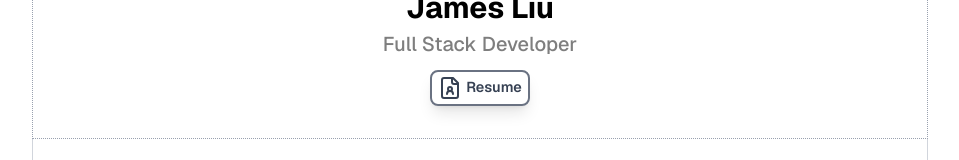
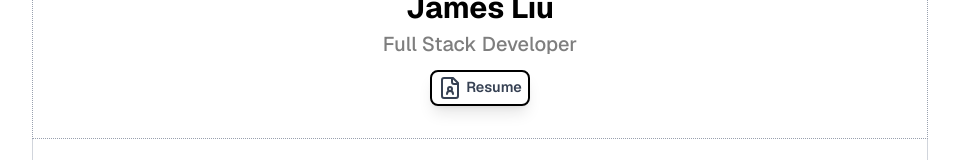
Before and after one commit to jjamesliu/James-Portfolio-V3, a Next.js app: page / in a window 1280 px wide. Shown: the part 252-412 px from the top of the page, without its empty margins (160-1119 px from the left). Built offline with nearby package versions, Linux system fonts and the light colour scheme.

Commit message:
minor changes styles

```diff
--- a/src/app/components/Profile.tsx
+++ b/src/app/components/Profile.tsx
@@ -16,7 +16,7 @@ export default function Profile() {
             <div className='flex flex-col items-center mt-4 gap-1'>
                 <h1 className='text-3xl font-bold'>James Liu</h1>
                 <h3 className='text-xl font-medium text-txt-color'>Full Stack Developer</h3>
-                <div className='rounded-lg  border-gray-500 border-2 text-gray-700 shadow-lg px-1.5 py-1 mt-2 hover:scale-110 duration-300 hover:bg-green-400 hover:text-gray-700'>
+                <div className='rounded-lg  border-black border-2 text-gray-700 shadow-lg px-1.5 py-1 mt-2 hover:scale-110 duration-300 hover:bg-green-400 hover:text-gray-700'>
                     <a className='flex items-center justify-center gap-1 font-semibold text-[0.9rem]'
                     href="/james_resume.pdf" target="_blank">
                         <FileUser className='w-6'/>Resume
```
